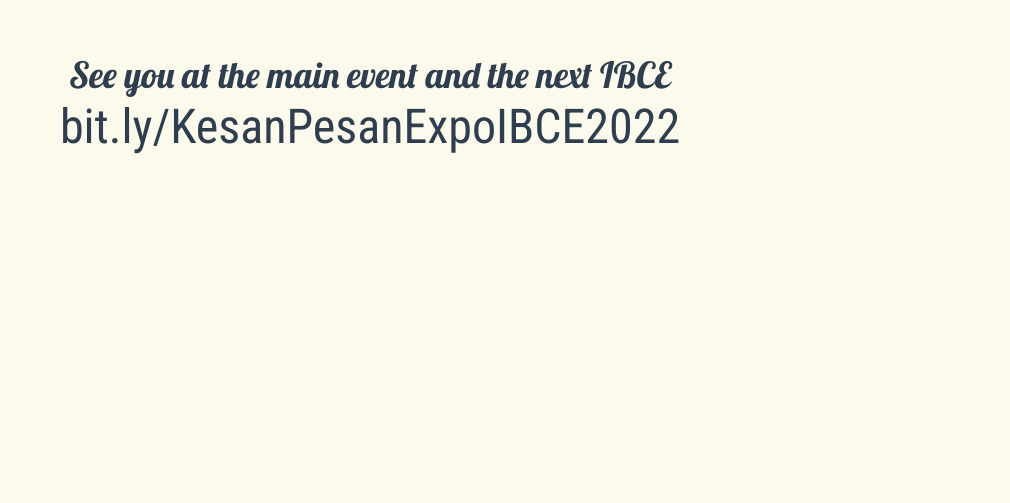
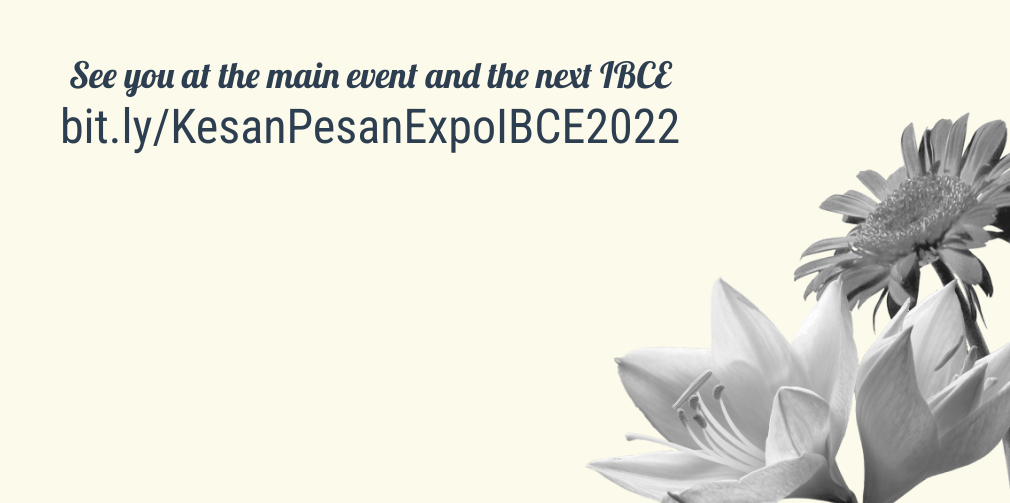
Before and after one commit to Zenovore/IBCE-Expo, a Vue app: page / in a window 1280 px wide. Shown: the part 297-800 px from the top of the page, without its empty margins (270-1280 px from the left). Built offline with nearby package versions, Linux system fonts and the light colour scheme; what vue-kinesis, vue3-cookies would draw is missing.

Commit message:
add background main event

```diff
--- a/src/views/Mainevent.vue
+++ b/src/views/Mainevent.vue
@@ -9,6 +9,11 @@
       items-center
     "
   >
+    <img
+      class="absolute bottom-0 right-0 md:w-1/2 lg:w-1/3"
+      src="../assets/bgflower/bg3_bottomright.png"
+      alt=""
+    />
     <h1 class="text-4xl font-lobster">
       See you at the main event and the next IBCE
     </h1>
```
